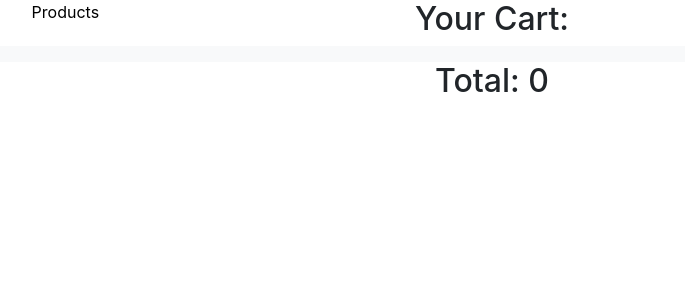
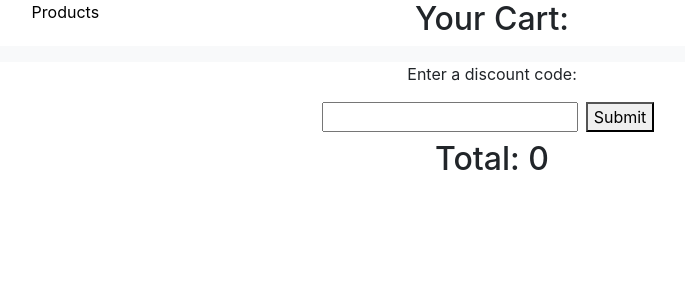
Before and after one commit to langevinj/react-redux-shoply, a React (Create React App) app: page /cart in a window 1280 px wide. Shown: the top 300 px of the page, without its empty margins (148-833 px from the left). Built offline with nearby package versions, Linux system fonts and the light colour scheme.

Commit message:
Added discount codes to cart page, and error message for invalid code

```diff
--- a/src/Cart.js
+++ b/src/Cart.js
@@ -1,11 +1,13 @@
-import React from 'react'
+import React, { useState } from 'react'
 import { useSelector } from 'react-redux'
 import { Link } from 'react-router-dom'
 import ProductCard from './ProductCard'
 
 function Cart() {
     const cart = useSelector(st => st.cart)
-    console.log(cart)
+    const [discountCode, setDiscountCode] = useState("")
+    const [formCode, setFormCode] = useState("")
+    const [error, setError] = useState(false)
 
     const calculateTotal = () => {
         const prices = Object.entries(cart).map(item => item[1].price * item[1].qty)
@@ -13,7 +15,31 @@ function Cart() {
             return 0
         }
         const reducer = (acc, currVal) => acc + currVal;
-        return prices.reduce(reducer).toFixed(2)
+        let cartTotal = prices.reduce(reducer)
+        if(discountCode === "REMOVE10"){
+            return (cartTotal * 0.90).toFixed(2)
+        } else if (discountCode === "REMOVE20"){
+            return (cartTotal * 0.80).toFixed(2)
+        } else if (discountCode === "REMOVE30") {
+            return (cartTotal * 0.70).toFixed(2)
+        } else {
+            return cartTotal.toFixed(2)
+        }
+    }
+
+    const handleChange = (evt) => {
+        setFormCode(evt.target.value)
+    }
+
+    const handleSubmit = (evt) => {
+        evt.preventDefault();
+        if(!["REMOVE10", "REMOVE20", "REMOVE30"].includes(formCode)){
+            setError(true)
+        } else {
+            setDiscountCode(formCode)
+            setFormCode("")
+            setError(false)
+        }
     }
 
     return (
@@ -33,6 +59,18 @@ function Cart() {
             </div>
             <div className="row bg-white">
                 <div className="col"></div>
+                <div className="col">
+                    <form onSubmit={handleSubmit}>
+                        <label htmlFor="discount-field">Enter a discount code:</label>
+                        <input type="text" name="discount-field" value={formCode} id="discount-field" onChange={handleChange}></input>
+                        {error ? <p className="text-danger">Invalid discount code.</p> : null}
+                        <button>Submit</button>
+                    </form>
+                </div>
+                <div className="col"></div>
+            </div>
+            <div className="row bg-white">
+                <div className="col"></div>
                 <div className="col"><h2>Total: {calculateTotal()}</h2></div>
                 <div className="col"></div>
             </div>
```
Also changed, not shown: 1 other file (tests, documents, lock files or other folders).
